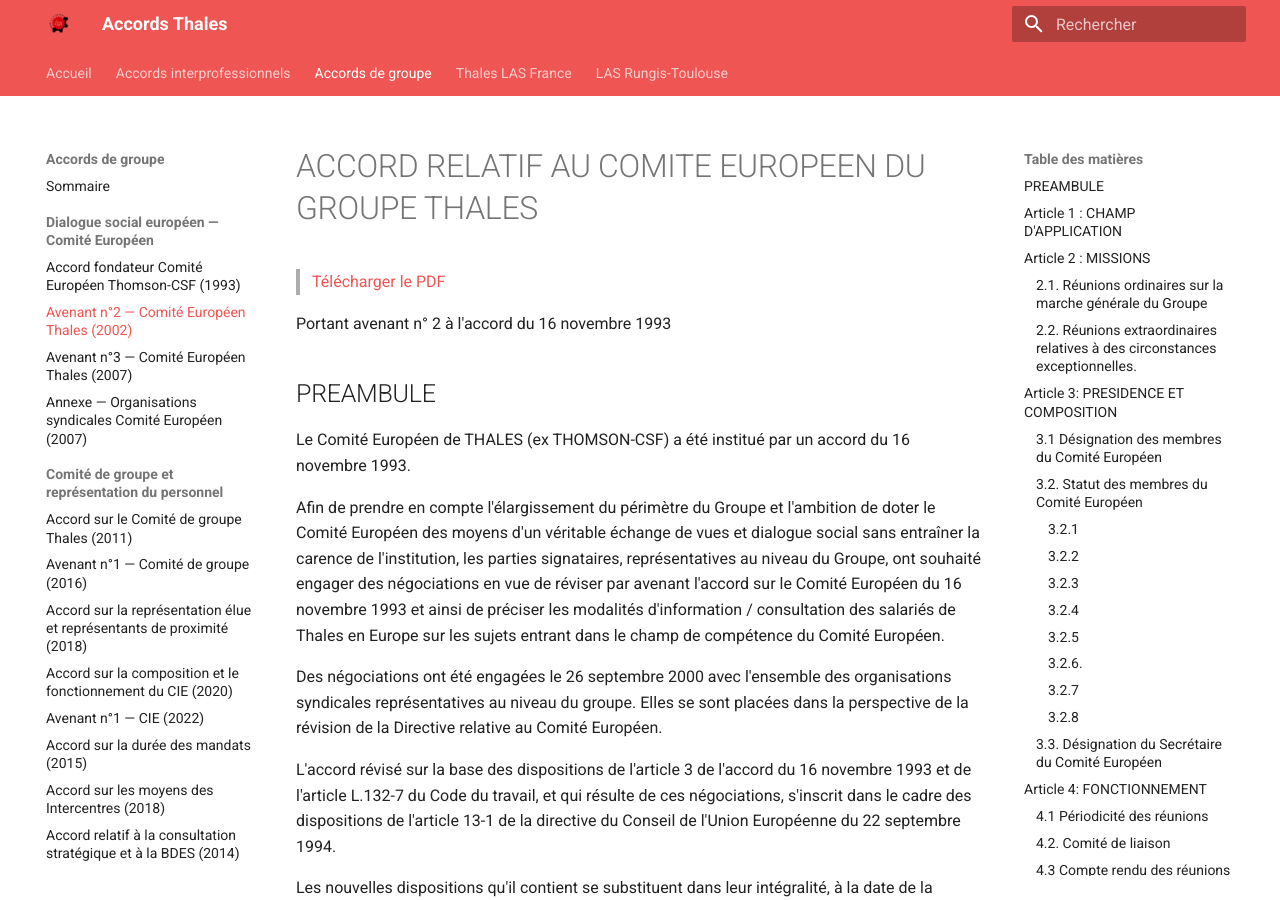
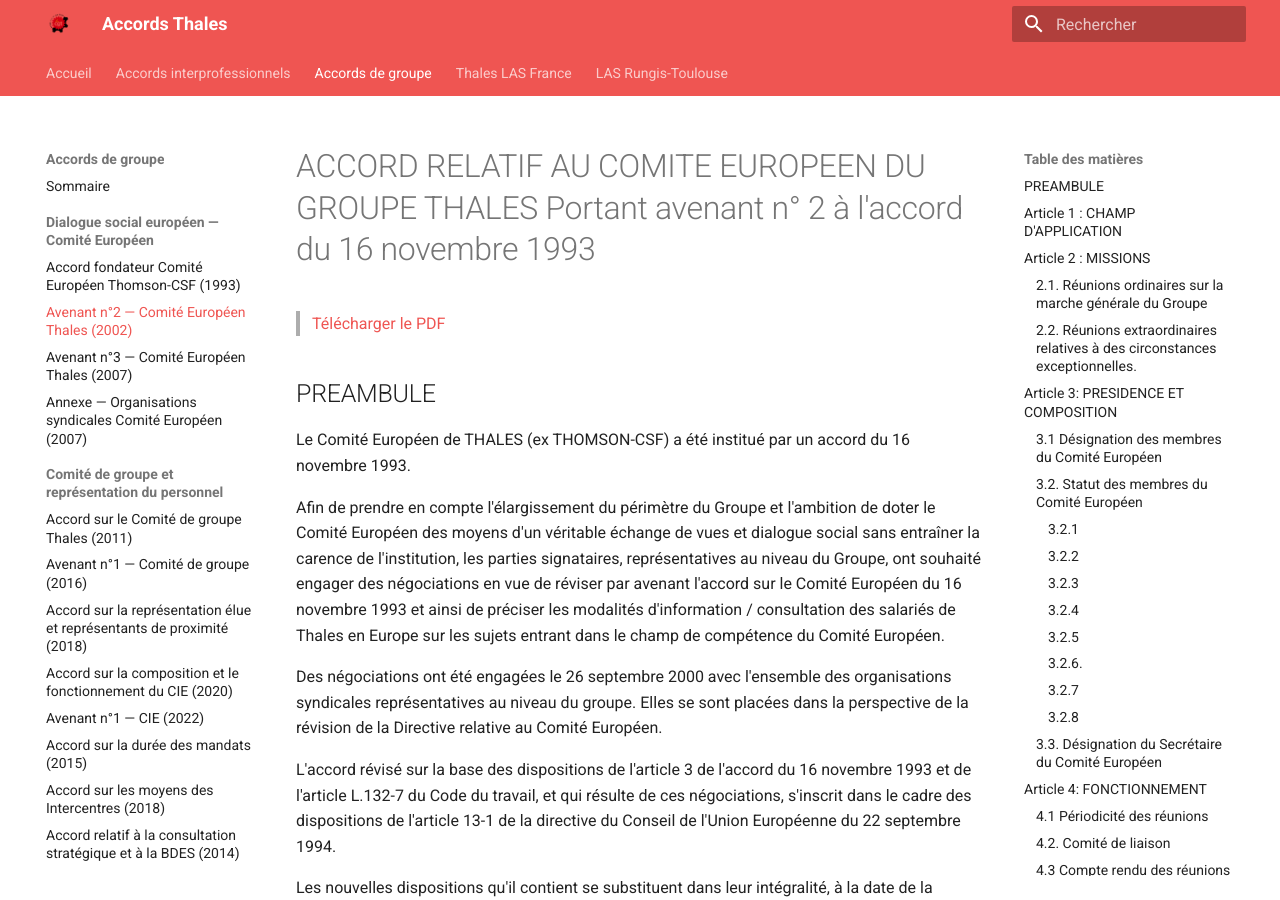
Before and after one commit to Dracufat/accords-thales, an MkDocs documentation site: the page built from docs/accords-groupe/groupe-2002-03-01-accord-relatif-au-comite-europeen-du-groupe-thales-portant-avenant-n2-a-laccord-du-16-novembre-1993.md, in a window 1280 px wide and 900 px high. Built offline with MkDocs 1.6.1 and Material for MkDocs 9.7.7, drawn with Linux system fonts in a browser that asks for light colours.

Commit message:
feat: conventions sur les fichiers md

```diff
--- a/docs/accords-groupe/groupe-2002-03-01-accord-relatif-au-comite-europeen-du-groupe-thales-portant-avenant-n2-a-laccord-du-16-novembre-1993.md
+++ b/docs/accords-groupe/groupe-2002-03-01-accord-relatif-au-comite-europeen-du-groupe-thales-portant-avenant-n2-a-laccord-du-16-novembre-1993.md
@@ -1,9 +1,7 @@
-# ACCORD RELATIF AU COMITE EUROPEEN DU GROUPE THALES
+# ACCORD RELATIF AU COMITE EUROPEEN DU GROUPE THALES Portant avenant n° 2 à l'accord du 16 novembre 1993
 
 >[Télécharger le PDF](sources/groupe-2002-03-01-accord-relatif-au-comite-europeen-du-groupe-thales-portant-avenant-n2-a-laccord-du-16-novembre-1993.pdf)
 
-
-Portant avenant n° 2 à l'accord du 16 novembre 1993
 
 ## PREAMBULE
 
```
Also changed, not shown: docs/accords-groupe/groupe-2004-12-23-accord-de-participation-des-salaries-aux-resultats-du-groupe-thales.md (+1 -0 lines).
